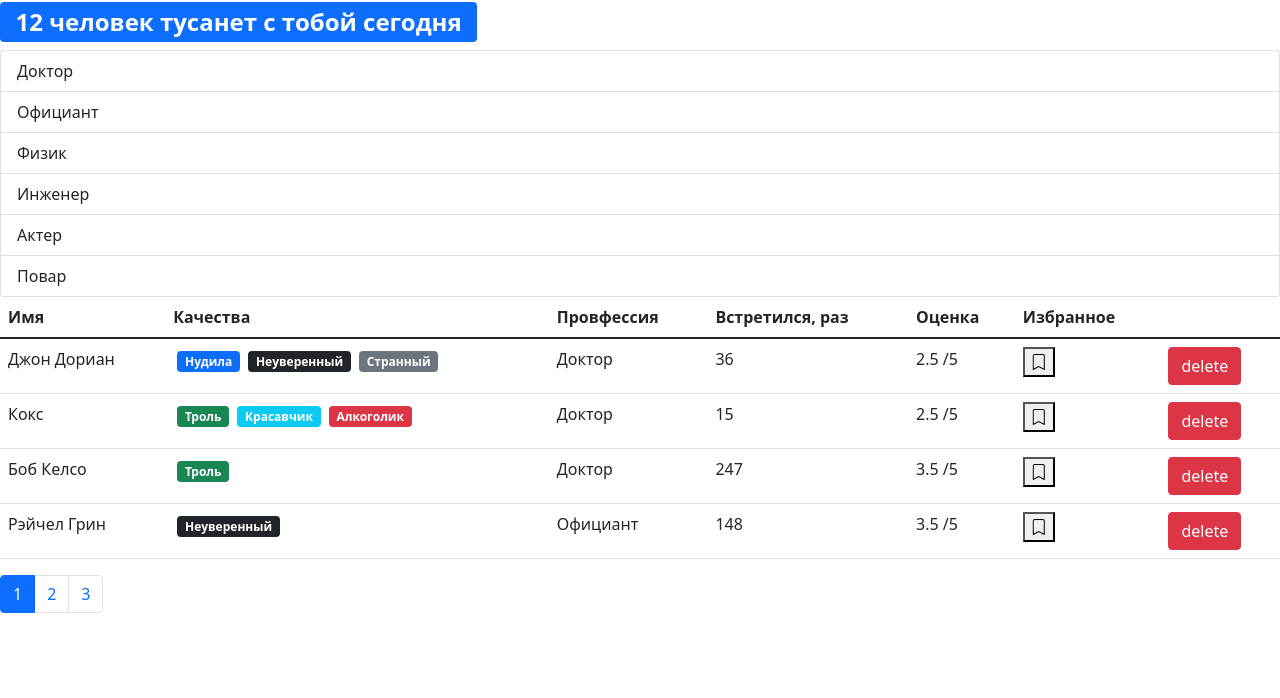
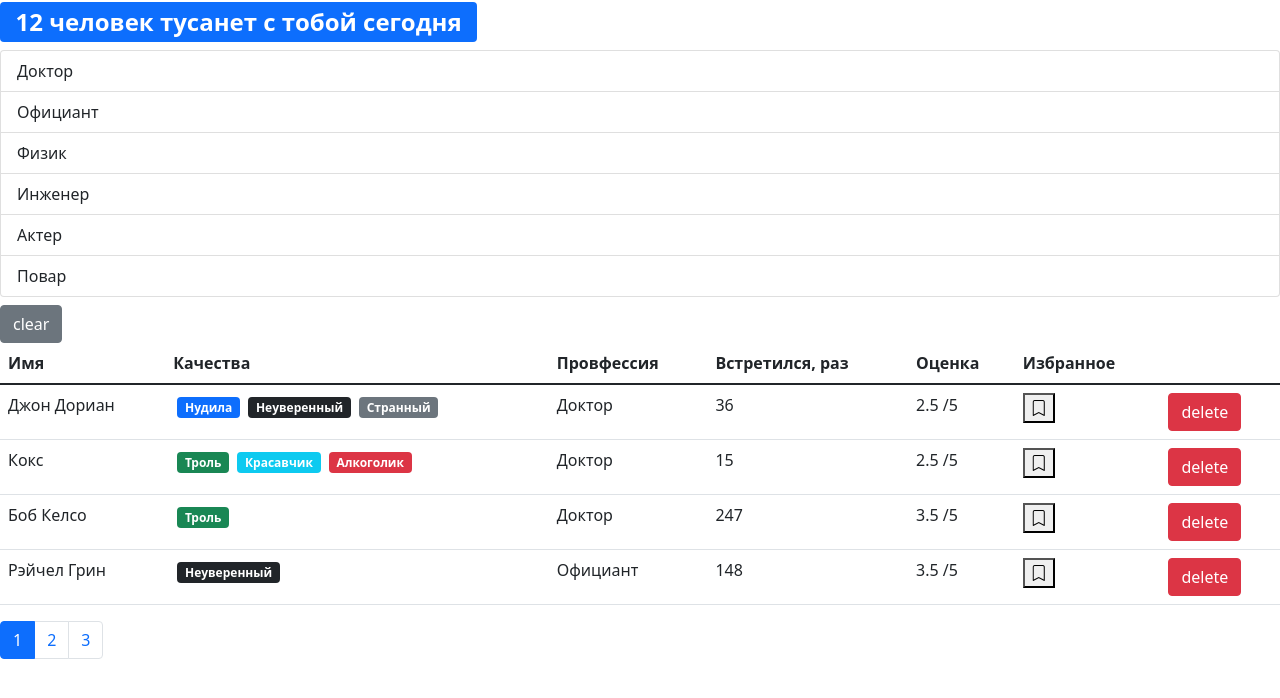
Before and after one commit to Yupiter78/fact-company_next, a React (Create React App) app: page / in a window 1280 px wide. Shown: the top 698 px of the page. Built offline with nearby package versions, Linux system fonts and the light colour scheme.

Commit message:
fast-company clear filter_11

```diff
--- a/src/app/components/users.jsx
+++ b/src/app/components/users.jsx
@@ -33,15 +33,30 @@
         console.log("page: ", pageIndex);
     };
 
-    const usersCrop = paginate(allUsers, currentPage, pageSize);
+    const filteredUsers = selectedProf
+        ? allUsers.filter((user) => user.profession === selectedProf)
+        : allUsers;
+    const usersCrop = paginate(filteredUsers, currentPage, pageSize);
+    const clearFilter = () => {
+        setSelectedProf();
+    };
+
     return (
         <>
             {professions && (
-                <GroupList
-                    selectedItem={selectedProf}
-                    items={professions}
-                    onItemSelect={handleProfessionSelect}
-                />
+                <>
+                    <GroupList
+                        selectedItem={selectedProf}
+                        items={professions}
+                        onItemSelect={handleProfessionSelect}
+                    />
+                    <button
+                        className={"btn btn-secondary mt-2"}
+                        onClick={clearFilter}
+                    >
+                        clear
+                    </button>
+                </>
             )}
             {count > 0 && (
                 <table className="table">
```
